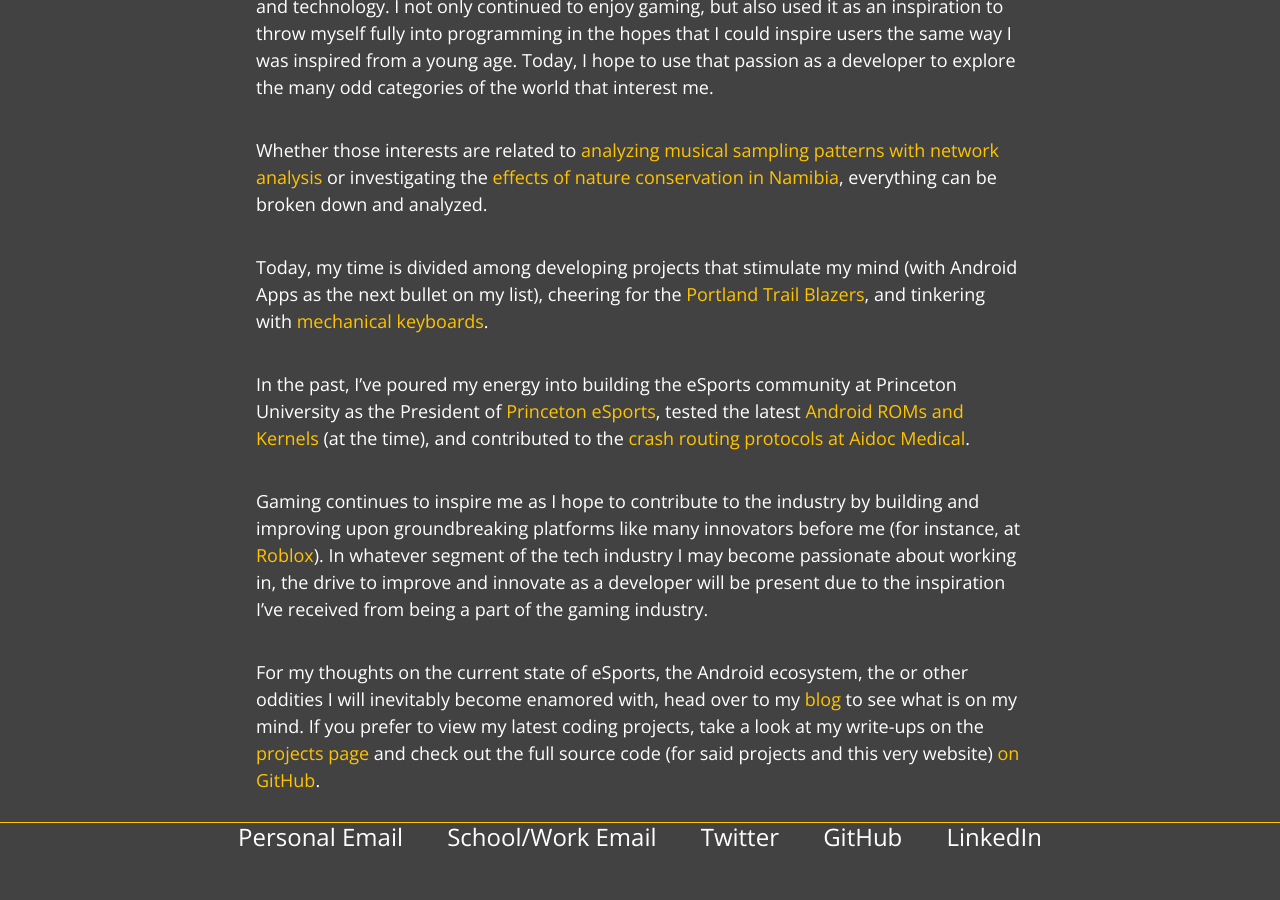
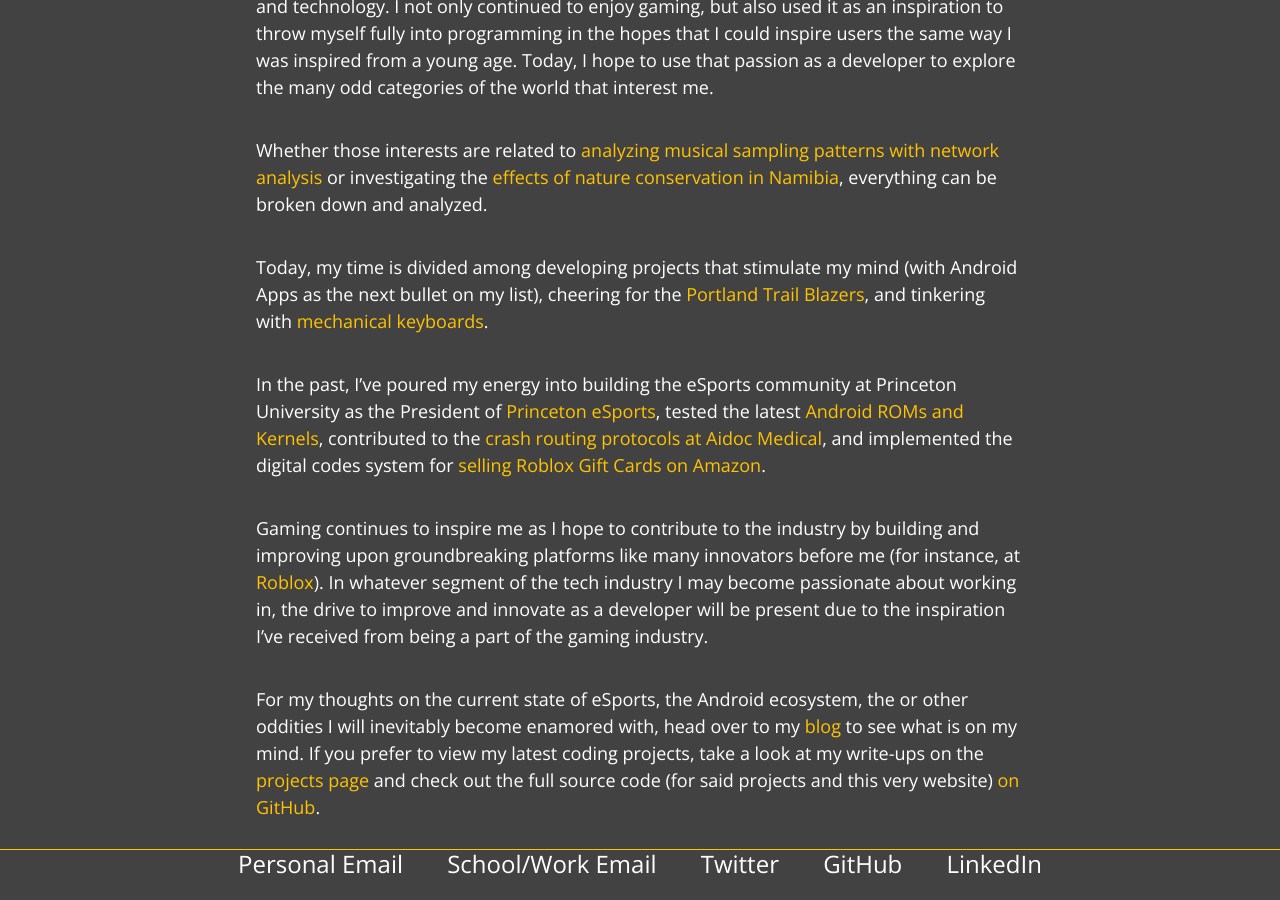
Before and after one commit to justintranjt/justintranjt.github.io, a Jekyll site: the page built from index.md, in a window 1280 px wide and 900 px high, scrolled down 1097 px. Built offline with Jekyll 4.4.1, drawn with Linux system fonts in a browser that asks for light colours; before the commit the page ends 1970 px from its top, so only the background shows below that.

Commit message:
Roblox summer retro

```diff
--- a/index.md
+++ b/index.md
@@ -15,7 +15,7 @@
 
 Today, my time is divided among developing projects that stimulate my mind (with Android Apps as the next bullet on my list), cheering for the [Portland Trail Blazers](https://thefader-res.cloudinary.com/private_images/w_1260,c_limit,f_auto,q_auto:best/D46OaxbW0AA0mbU_hteq5o/damian-lillard-portland-trail-blazers-game-winner-blog.jpg), and tinkering with [mechanical keyboards](https://www.reddit.com/r/MechanicalKeyboards/).
 
-In the past, I've poured my energy into building the eSports community at Princeton University as the President of [Princeton eSports](https://www.facebook.com/groups/ptonesports/), tested the latest [Android ROMs and Kernels](https://forum.xda-developers.com/google-nexus-5) (at the time), and contributed to the [crash routing protocols at Aidoc Medical](https://justintranjt.me/projects/2018-08-31-POC/).
+In the past, I've poured my energy into building the eSports community at Princeton University as the President of [Princeton eSports](https://www.facebook.com/groups/ptonesports/), tested the latest [Android ROMs and Kernels](https://forum.xda-developers.com/google-nexus-5), contributed to the [crash routing protocols at Aidoc Medical](https://justintranjt.me/projects/2018-08-31-POC/), and implemented the digital codes system for [selling Roblox Gift Cards on Amazon](https://justintranjt.me/projects/2019-08-10-Roblox-Retrospective/).
 
 Gaming continues to inspire me as I hope to contribute to the industry by building and improving upon groundbreaking platforms like many innovators before me (for instance, at [Roblox](https://venturebeat.com/2019/04/07/roblox-hits-90-million-monthly-users-as-european-growth-picks-up/)). In whatever segment of the tech industry I may become passionate about working in, the drive to improve and innovate as a developer will be present due to the inspiration I've received from being a part of the gaming industry.
 
```
Also changed, not shown: _posts/2019-08-10-Roblox-Retrospective.md (added, +18 -0 lines), blog/robloxLogo.png (added), 1 other file.
